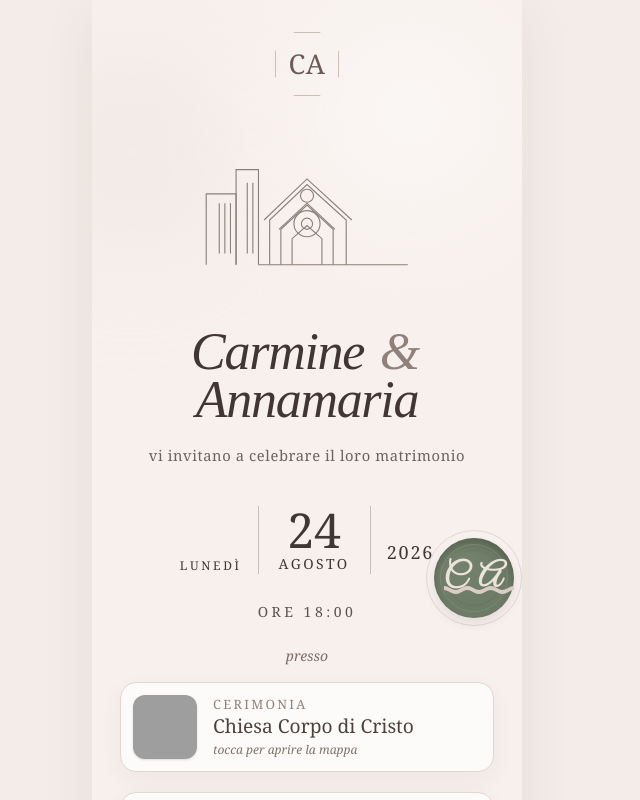
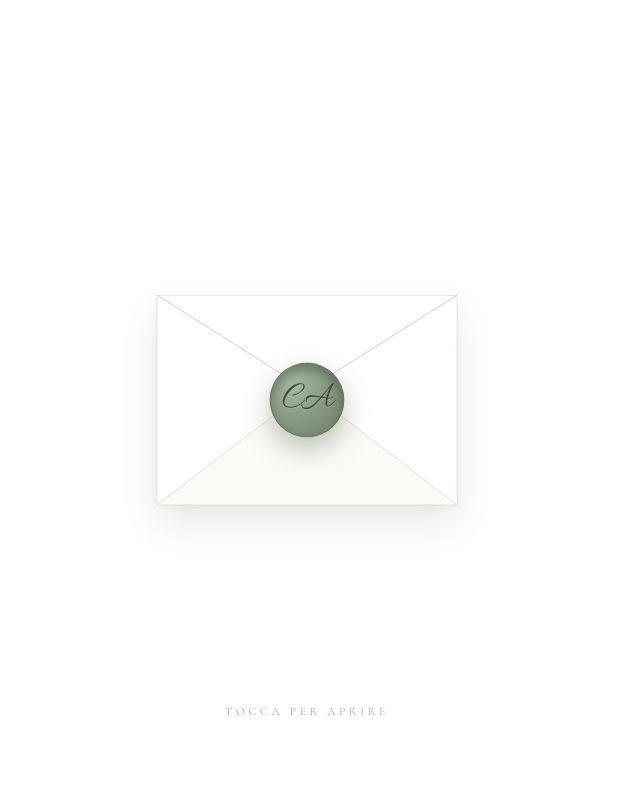
Before and after one commit to fabrinacchiaoc/matrimonio-carmine-annamaria, a React (Vite) app: page / in a window 1280 px wide. Shown: the top 800 px of the page, without its empty margins (333-973 px from the left). Built offline with nearby package versions, Linux system fonts and the light colour scheme; grey boxes are pictures that could not be loaded; the HTML template or start-up script is replaced by a standard one.

Commit message:
Sito matrimonio

```diff
--- a/index.html
+++ b/index.html
@@ -4,7 +4,9 @@
     <meta charset="UTF-8" />
     <link rel="icon" type="image/svg+xml" href="/favicon.svg" />
     <meta name="viewport" content="width=device-width, initial-scale=1.0" />
-    <link href="https://fonts.googleapis.com/css2?family=Great+Vibes&display=swap" rel="stylesheet">
+    <link rel="preconnect" href="https://fonts.googleapis.com">
+    <link rel="preconnect" href="https://fonts.gstatic.com" crossorigin>
+    <link href="https://fonts.googleapis.com/css2?family=Allura&family=Pinyon+Script&family=Cormorant+Garamond:ital,wght@0,300;0,400;0,500;0,600;1,300;1,400&display=swap" rel="stylesheet">
     <title>matrimonio-sito</title>
   </head>
   <body>
--- a/src/App.jsx
+++ b/src/App.jsx
@@ -1,25 +1,194 @@
+import { useState } from 'react';
+
+function EnvelopeIntro({ onOpen }) {
+  const [opening, setOpening] = useState(false);
+
+  const handleOpen = () => {
+    if (opening) return;
+    setOpening(true);
+    // quando la busta finisce di scomparire, avvisa il parent
+    window.setTimeout(() => onOpen?.(), 2000);
+  };
+
+  return (
+    <div
+      className={`fixed inset-0 z-50 flex items-center justify-center bg-white ${
+        opening ? 'envelope-overlay-hide' : ''
+      }`}
+    >
+      {/* Busta */}
+      <div className="relative" style={{ width: 300, height: 210 }}>
+        {/* Corpo della busta (bianco con ombra morbida) */}
+        <div
+          className="absolute inset-0 rounded-[4px] bg-white"
+          style={{
+            boxShadow:
+              '0 18px 40px rgba(80,60,50,0.12), 0 2px 6px rgba(80,60,50,0.06)',
+          }}
+        />
+
+        {/* Lettera che esce dall'interno al tap */}
+        <div
+          className={`absolute left-1/2 top-1/2 -translate-x-1/2 ${
+            opening ? 'envelope-letter-out' : ''
+          }`}
+          style={{
+            width: 220,
+            height: 150,
+            transform: 'translate(-50%, -50%) scale(0.72)',
+            opacity: 0,
+          }}
+        >
+          <div
+            className="flex h-full w-full flex-col items-center justify-center rounded-[4px] bg-white"
+            style={{
+              boxShadow: '0 12px 32px rgba(80,60,50,0.15)',
+              fontFamily: "'Cormorant Garamond', serif",
+            }}
+          >
+            <img
+              src="/monogramma.png"
+              alt="Monogramma CA"
+              className="h-auto w-[110px] select-none"
+              draggable={false}
+            />
+            <p
+              className="mt-1 text-[0.62rem] uppercase tracking-[0.3em] text-[#8a9b85]"
+              style={{ fontWeight: 300 }}
+            >
+              Save the date
+            </p>
+          </div>
+        </div>
+
+        {/* Triangoli laterali e inferiore (pieghe della busta) */}
+        <svg
+          viewBox="0 0 300 210"
+          className="absolute inset-0 h-full w-full"
+          style={{ overflow: 'visible' }}
+        >
+          {/* triangolo di sinistra */}
+          <polygon
+            points="0,0 150,95 0,210"
+            fill="#ffffff"
+            stroke="#e4dcd4"
+            strokeWidth="0.8"
+          />
+          {/* triangolo di destra */}
+          <polygon
+            points="300,0 150,95 300,210"
+            fill="#ffffff"
+            stroke="#e4dcd4"
+            strokeWidth="0.8"
+          />
+          {/* triangolo inferiore */}
+          <polygon
+            points="0,210 150,95 300,210"
+            fill="#fcfaf7"
+            stroke="#e4dcd4"
+            strokeWidth="0.8"
+          />
+        </svg>
+
+        {/* Flap superiore: quando la busta si apre, ruota all'indietro */}
+        <div
+          className={`absolute left-0 right-0 top-0 ${
+            opening ? 'envelope-flap-open' : ''
+          }`}
+          style={{ height: '50%' }}
+        >
+          <svg
+            viewBox="0 0 300 105"
+            className="h-full w-full"
+            style={{ display: 'block' }}
+          >
+            <polygon
+              points="0,0 300,0 150,95"
+              fill="#ffffff"
+              stroke="#d9cfc6"
+              strokeWidth="1"
+            />
+          </svg>
+        </div>
+
+        {/* Ceralacca (wax seal) con "CA" in script */}
+        <button
+          type="button"
+          onClick={handleOpen}
+          aria-label="Apri l'invito"
+          className={`absolute left-1/2 top-1/2 flex h-[72px] w-[72px] -translate-x-1/2 -translate-y-1/2 items-center justify-center rounded-full focus:outline-none ${
+            opening ? 'envelope-seal-break' : 'envelope-seal-idle'
+          }`}
+          style={{
+            background:
+              'radial-gradient(circle at 32% 30%, #a6b89e 0%, #8a9b85 45%, #6d7c66 100%)',
+            boxShadow:
+              '0 8px 22px rgba(95,120,85,0.35), inset 0 6px 10px rgba(0,0,0,0.25), inset 0 -4px 8px rgba(255,255,255,0.12)',
+            border: '1px solid rgba(77,92,72,0.55)',
+          }}
+        >
+          <span
+            style={{
+              fontFamily: "'Allura', cursive",
+              fontSize: '2.3rem',
+              lineHeight: 1,
+              color: '#3f4c3a',
+              textShadow: '0 1px 0 rgba(255,255,255,0.18)',
+              letterSpacing: '-0.04em',
+            }}
+          >
+            CA
+          </span>
+        </button>
+      </div>
+
+      {/* Hint "tocca per aprire" */}
+      {!opening && (
+        <p
+          className="absolute bottom-20 text-center text-[0.72rem] uppercase tracking-[0.32em] text-[#8a9b85]"
+          style={{ fontFamily: "'Cormorant Garamond', serif", fontWeight: 300 }}
+        >
+          tocca per aprire
+        </p>
+      )}
+    </div>
+  );
+}
+
 export default function WeddingSite() {
+  const [opened, setOpened] = useState(false);
+
   const timeline = [
-    { left: '17:30', leftTitle: 'Arrivo ospiti', right: '18:00', rightTitle: 'Cerimonia' },
-    { left: '18:45', leftTitle: 'Fine rito', right: '19:15', rightTitle: 'Trasferimento in location' },
-    { left: '19:45', leftTitle: 'Aperitivo', right: '20:30', rightTitle: 'Inizio ricevimento' },
-    { left: '23:00', leftTitle: 'Taglio torta', right: 'Fino a tardi', rightTitle: 'Musica e festeggiamenti' },
+    { time: '15:30', title: 'Cerimonia' },
+    { time: '17:00', title: 'Fine rito' },
+    { time: '17:30', title: 'Trasferimento in location' },
+    { time: '18:00', title: 'Aperitivo' },
+    { time: '20:00', title: 'Inizio ricevimento' },
+    { time: '00:00', title: 'Taglio torta' },
+    { time: 'dopo le 00:30', title: 'After party' },
   ];
 
   return (
-    <div className="min-h-screen bg-[#f4ece8] text-[#4d413c]">
-      <div className="mx-auto min-h-screen max-w-[430px] bg-[#f7f0ec] shadow-[0_12px_50px_rgba(80,60,50,0.08)]">
+    <>
+      {!opened && <EnvelopeIntro onOpen={() => setOpened(true)} />}
+    <div
+      className={`min-h-screen bg-white text-[#4d413c] ${opened ? 'site-reveal' : ''}`}
+      style={{ fontFamily: "'Cormorant Garamond', serif" }}
+    >
+      <div className="mx-auto min-h-screen max-w-[430px] bg-white shadow-[0_12px_50px_rgba(80,60,50,0.08)]">
         <section className="relative overflow-hidden px-7 pb-10 pt-8 text-center">
           <div className="absolute inset-0 opacity-50">
             <div className="absolute -left-12 top-16 h-44 w-44 rounded-full bg-[#ebe0da] blur-3xl" />
             <div className="absolute right-0 top-0 h-56 w-56 rounded-full bg-white blur-3xl" />
           </div>
 
-          <div
-            className="relative z-10 mx-auto inline-flex h-16 w-16 items-center justify-center border border-[#cdbfb7] text-[1.7rem] font-light tracking-wide text-[#6a5b54]"
-            style={{ clipPath: 'polygon(30% 0%, 70% 0%, 100% 30%, 100% 70%, 70% 100%, 30% 100%, 0% 70%, 0% 30%)' }}
-          >
-            CA
+          <div className="relative z-10 mx-auto flex items-center justify-center">
+            <img
+              src="/monogramma.png"
+              alt="Monogramma CA"
+              className="h-auto w-[220px] select-none"
+              draggable={false}
+            />
           </div>
 
           <div className="relative z-10 mt-10">
@@ -49,15 +218,22 @@ export default function WeddingSite() {
 
           <div className="relative z-10 mt-6">
             <p
-              className="text-[3.25rem] leading-[0.92] tracking-tight text-[#423633]"
-              style={{ fontFamily: 'Cormorant Garamond, serif', fontStyle: 'italic' }}
+              className="text-[1.55rem] uppercase leading-[1.6] tracking-[0.22em] text-[#8a9b85]"
+              style={{ fontFamily: "'Cormorant Garamond', serif", fontWeight: 300 }}
             >
-              Carmine <span className="mx-1 text-[#8f817a]">&</span>
+              Carmine Nacchia
               <br />
-              Annamaria
+              <span className="text-[#a7b5a2]">e</span>
+              <br />
+              Annamaria Stefanelli
             </p>
-            <p className="mt-5 text-[0.92rem] tracking-[0.04em] text-[#6f625c]">
-              vi invitano a celebrare il loro matrimonio
+            <p
+              className="mt-6 text-[0.95rem] tracking-[0.08em] text-[#8a9b85]"
+              style={{ fontFamily: "'Cormorant Garamond', serif", fontWeight: 300 }}
+            >
+              Annunciano con gioia
+              <br />
+              il loro matrimonio
             </p>
           </div>
         </section>
@@ -71,37 +247,46 @@ export default function WeddingSite() {
               <div className="absolute inset-[12px] rounded-full border border-[#5f6d59] opacity-45" />
               <div className="absolute inset-0 rounded-full opacity-20 bg-[radial-gradient(circle_at_30%_28%,rgba(255,255,255,0.28),transparent_55%)]" />
               <span
-                className="relative text-[1.65rem] tracking-[0.12em] text-[#ece3db]"
-                style={{ fontFamily: 'Cormorant Garamond, serif', fontWeight: 600 }}
+                className="relative text-[#ece3db]"
+                style={{
+                  fontFamily: "'Allura', cursive",
+                  fontSize: '42px',
+                  lineHeight: 1,
+                }}
               >
-                <span
-                  style={{
-                    fontFamily: 'Great Vibes, cursive',
-                    fontSize: '32px',
-                    color: '#ece3db'
-                  }}
-                >
-                  C A
-                </span>
+                CA
               </span>
             </div>
           </div>
 
           <div className="absolute right-2 top-5 text-[70px] leading-none text-[#d9cdc6]">﹏</div>
 
-          <div className="mb-7 flex items-end justify-center gap-4 text-[#403632]">
+          <div
+            className="mb-7 flex items-end justify-center gap-4 text-[#8a9b85]"
+            style={{ fontFamily: "'Cormorant Garamond', serif", fontWeight: 300 }}
+          >
             <div className="text-left">
               <p className="text-xs uppercase tracking-[0.22em]">Lunedì</p>
             </div>
-            <div className="border-x border-[#ccbfb7] px-5">
+            <div className="border-x border-[#b8c4b2] px-5">
               <div className="text-[3rem] leading-none">24</div>
               <div className="text-sm uppercase tracking-[0.18em]">Agosto</div>
             </div>
             <div className="pb-2 text-lg tracking-[0.1em]">2026</div>
           </div>
 
-          <p className="text-sm uppercase tracking-[0.25em] text-[#5d524d]">Ore 18:00</p>
-          <p className="mt-6 text-sm italic text-[#7b6d66]">presso</p>
+          <p
+            className="text-sm uppercase tracking-[0.25em] text-[#8a9b85]"
+            style={{ fontFamily: "'Cormorant Garamond', serif", fontWeight: 300 }}
+          >
+            Ore 18:00
+          </p>
+          <p
+            className="mt-6 text-sm italic text-[#8a9b85]"
+            style={{ fontFamily: "'Cormorant Garamond', serif", fontWeight: 300 }}
+          >
+            presso
+          </p>
 
           <div className="mt-4 space-y-5 text-left">
             <a
@@ -111,10 +296,10 @@ export default function WeddingSite() {
               className="flex items-center gap-4 rounded-2xl border border-[#e2d6cf] bg-white/75 p-3 shadow-[0_8px_24px_rgba(80,60,50,0.05)] transition hover:-translate-y-0.5"
             >
               <img src="/chiesa.jpg" alt="Chiesa" className="h-16 w-16 shrink-0 rounded-xl object-cover shadow-sm" />
-              <div>
-                <p className="text-[0.8rem] uppercase tracking-[0.18em] text-[#8f817a]">Cerimonia</p>
-                <p className="font-serif text-[1.2rem] leading-tight">Chiesa Corpo di Cristo</p>
-                <p className="mt-1 text-xs italic text-[#7f726a]">tocca per aprire la mappa</p>
+              <div style={{ fontFamily: "'Cormorant Garamond', serif" }}>
+                <p className="text-[0.8rem] uppercase tracking-[0.18em] text-[#8a9b85]">Cerimonia</p>
+                <p className="text-[1.2rem] leading-tight text-[#4d413c]" style={{ fontWeight: 400 }}>Chiesa Corpo di Cristo</p>
+                <p className="mt-1 text-xs italic text-[#8a9b85]">tocca per aprire la mappa</p>
               </div>
             </a>
 
@@ -125,10 +310,10 @@ export default function WeddingSite() {
               className="flex items-center gap-4 rounded-2xl border border-[#e2d6cf] bg-white/75 p-3 shadow-[0_8px_24px_rgba(80,60,50,0.05)] transition hover:-translate-y-0.5"
             >
               <img src="/locale.jpg" alt="Tenuta San Domenico" className="h-16 w-16 shrink-0 rounded-xl object-cover shadow-sm" />
-              <div>
-                <p className="text-[0.8rem] uppercase tracking-[0.18em] text-[#8f817a]">Ricevimento</p>
-                <p className="font-serif text-[1.2rem] leading-tight">Tenuta San Domenico</p>
-                <p className="mt-1 text-xs italic text-[#7f726a]">tocca per aprire la mappa</p>
+              <div style={{ fontFamily: "'Cormorant Garamond', serif" }}>
+                <p className="text-[0.8rem] uppercase tracking-[0.18em] text-[#8a9b85]">Ricevimento</p>
+                <p className="text-[1.2rem] leading-tight text-[#4d413c]" style={{ fontWeight: 400 }}>Tenuta San Domenico</p>
+                <p className="mt-1 text-xs italic text-[#8a9b85]">tocca per aprire la mappa</p>
               </div>
             </a>
           </div>
@@ -139,28 +324,25 @@ export default function WeddingSite() {
             <div className="h-full w-full rounded-r-full bg-[radial-gradient(circle_at_top_left,_#e7dbd4,_transparent_68%)]" />
           </div>
 
-          <h2 className="mb-8 text-center font-serif text-[1.55rem] uppercase tracking-[0.08em] text-[#5a4d47]">
+          <h2
+            className="mb-8 text-center text-[1.55rem] uppercase tracking-[0.22em] text-[#8a9b85]"
+            style={{ fontFamily: "'Cormorant Garamond', serif", fontWeight: 300 }}
+          >
             Wedding Timeline
           </h2>
 
-          <div className="relative mx-auto max-w-[320px]">
-            <div className="absolute left-1/2 top-0 h-full w-px -translate-x-1/2 bg-[#bfb0a8]" />
+          <div className="relative mx-auto max-w-[280px]">
+            <div className="absolute left-[28px] top-0 h-full w-px bg-[#bfb0a8]" />
 
-            <div className="space-y-8">
+            <div className="space-y-7">
               {timeline.map((item, index) => (
-                <div key={index} className="relative grid grid-cols-[1fr_auto_1fr] items-center gap-4">
-                  <div className="text-right">
-                    <p className="text-[0.78rem] uppercase tracking-[0.08em] text-[#8a7d75]">{item.left}</p>
-                    <p className="mt-1 font-serif text-[1.05rem] leading-tight">{item.leftTitle}</p>
-                  </div>
-
-                  <div className="relative z-10 flex h-8 w-8 items-center justify-center rounded-full border border-[#cbbdb5] bg-[#f7f0ec] text-[#8c7d75]">
+                <div key={index} className="relative flex items-center gap-5">
+                  <div className="relative z-10 flex h-[56px] w-[56px] shrink-0 items-center justify-center rounded-full border border-[#cbbdb5] bg-white">
                     <span className="h-2.5 w-2.5 rounded-full bg-[#a9968d]" />
                   </div>
-
-                  <div className="text-left">
-                    <p className="text-[0.78rem] uppercase tracking-[0.08em] text-[#8a7d75]">{item.right}</p>
-                    <p className="mt-1 font-serif text-[1.05rem] leading-tight">{item.rightTitle}</p>
+                  <div style={{ fontFamily: "'Cormorant Garamond', serif" }}>
+                    <p className="text-[0.72rem] uppercase tracking-[0.18em] text-[#8a9b85]">{item.time}</p>
+                    <p className="mt-0.5 text-[1.15rem] leading-tight text-[#4d413c]" style={{ fontWeight: 400 }}>{item.title}</p>
                   </div>
                 </div>
               ))}
@@ -169,9 +351,17 @@ export default function WeddingSite() {
         </section>
 
         <section className="px-7 pb-10">
-          <div className="rounded-[1.6rem] border border-[#e2d6cf] bg-white/85 p-6 text-center shadow-[0_12px_30px_rgba(80,60,50,0.05)]">
-            <p className="font-serif text-[1.45rem] text-[#4d413c]">Lista nozze</p>
-            <p className="mx-auto mt-3 max-w-[280px] text-sm leading-6 text-[#6f625c]">
+          <div
+            className="rounded-[1.6rem] border border-[#e2d6cf] bg-white/85 p-6 text-center shadow-[0_12px_30px_rgba(80,60,50,0.05)]"
+            style={{ fontFamily: "'Cormorant Garamond', serif" }}
+          >
+            <p
+              className="text-[1.45rem] uppercase tracking-[0.18em] text-[#8a9b85]"
+              style={{ fontWeight: 300 }}
+            >
+              Lista nozze
+            </p>
+            <p className="mx-auto mt-3 max-w-[280px] text-[0.95rem] leading-6 text-[#6f625c]">
               La vostra presenza sarà per noi il dono più bello. Qui potremo aggiungere più avanti il testo per il regalo,
               l’eventuale IBAN oppure il link alla lista nozze.
             </p>
@@ -181,16 +371,28 @@ export default function WeddingSite() {
           </div>
         </section>
 
-        <section className="px-7 pb-14 text-center">
-          <p className="mx-auto max-w-[290px] text-sm leading-6 text-[#6f625c]">
+        <section
+          className="px-7 pb-14 text-center"
+          style={{ fontFamily: "'Cormorant Garamond', serif" }}
+        >
+          <p className="mx-auto max-w-[290px] text-[0.95rem] leading-6 text-[#6f625c]">
             Vi chiediamo di confermare la vostra presenza appena possibile.
           </p>
-          <button className="mt-5 rounded-full bg-[#5f7257] px-8 py-3 text-sm uppercase tracking-[0.14em] text-white shadow-[0_10px_24px_rgba(95,114,87,0.25)] transition hover:opacity-90">
+          <button
+            className="mt-5 rounded-full bg-[#8a9b85] px-8 py-3 text-sm uppercase tracking-[0.22em] text-white shadow-[0_10px_24px_rgba(138,155,133,0.30)] transition hover:opacity-90"
+            style={{ fontFamily: "'Cormorant Garamond', serif", fontWeight: 400 }}
+          >
             Conferma presenza
           </button>
-          <p className="mt-8 text-xs uppercase tracking-[0.28em] text-[#a28f85]">invito digitale</p>
+          <p
+            className="mt-8 text-xs uppercase tracking-[0.32em] text-[#a7b5a2]"
+            style={{ fontWeight: 300 }}
+          >
+            invito digitale
+          </p>
         </section>
       </div>
     </div>
+    </>
   );
 }
--- a/src/index.css
+++ b/src/index.css
@@ -6,5 +6,69 @@ html, body, #root {
 }
 
 body {
-  font-family: "Georgia", "Times New Roman", serif;
+  font-family: "Cormorant Garamond", "Georgia", serif;
+  background: #ffffff;
 }
+
+/* ===========================================================
+   Envelope opening animation
+   =========================================================== */
+
+/* Pulsazione delicata della ceralacca per invitare al tap */
+@keyframes sealPulse {
+  0%, 100% { transform: scale(1); box-shadow: 0 8px 22px rgba(95,120,85,0.35), inset 0 6px 10px rgba(0,0,0,0.25); }
+  50%      { transform: scale(1.05); box-shadow: 0 12px 28px rgba(95,120,85,0.45), inset 0 6px 10px rgba(0,0,0,0.25); }
+}
+
+/* Rotazione del flap superiore */
+@keyframes flapOpen {
+  0%   { transform: perspective(900px) rotateX(0deg); }
+  100% { transform: perspective(900px) rotateX(-180deg); }
+}
+
+/* La "lettera" che esce dalla busta */
+@keyframes letterOut {
+  0%   { transform: translateY(0) scale(0.72); opacity: 0; }
+  25%  { opacity: 1; }
+  70%  { transform: translateY(-32%) scale(0.95); }
+  100% { transform: translateY(-48%) scale(1.02); opacity: 1; }
+}
+
+/* Fade-out finale dell'overlay busta */
+@keyframes envelopeFadeOut {
+  0%   { opacity: 1; }
+  100% { opacity: 0; visibility: hidden; }
+}
+
+/* La ceralacca che "si spezza": si restringe e cade leggermente */
+@keyframes sealBreak {
+  0%   { transform: scale(1) translateY(0) rotate(0); opacity: 1; }
+  40%  { transform: scale(1.08) translateY(-2px) rotate(-2deg); opacity: 1; }
+  100% { transform: scale(0.6) translateY(60px) rotate(-12deg); opacity: 0; }
+}
+
+.envelope-seal-idle {
+  animation: sealPulse 2.2s ease-in-out infinite;
+}
+.envelope-seal-break {
+  animation: sealBreak 700ms ease-in forwards;
+}
+.envelope-flap-open {
+  transform-origin: top center;
+  animation: flapOpen 900ms cubic-bezier(0.6, 0, 0.2, 1) 250ms forwards;
+}
+.envelope-letter-out {
+  animation: letterOut 1200ms cubic-bezier(0.22, 0.8, 0.28, 1) 450ms forwards;
+}
+.envelope-overlay-hide {
+  animation: envelopeFadeOut 500ms ease-out 1500ms forwards;
+}
+
+/* Sottile "respiro" del sito che appare */
+@keyframes siteReveal {
+  0%   { opacity: 0; transform: translateY(8px); }
+  100% { opacity: 1; transform: translateY(0); }
+}
+.site-reveal {
+  animation: siteReveal 800ms ease-out 1400ms both;
+}
```
Also changed, not shown: public/monogramma.original.png (added), public/monogramma.png (added).
